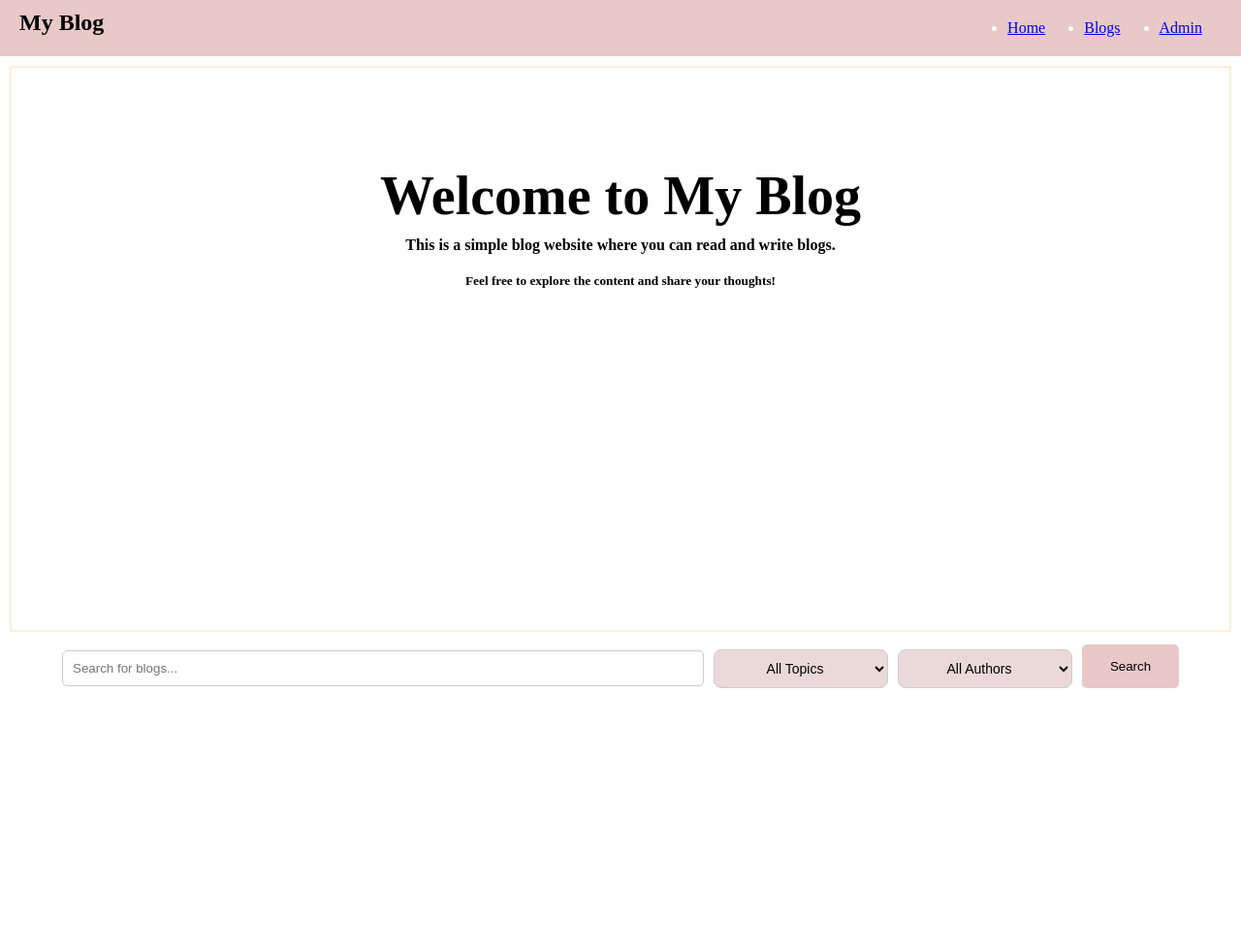
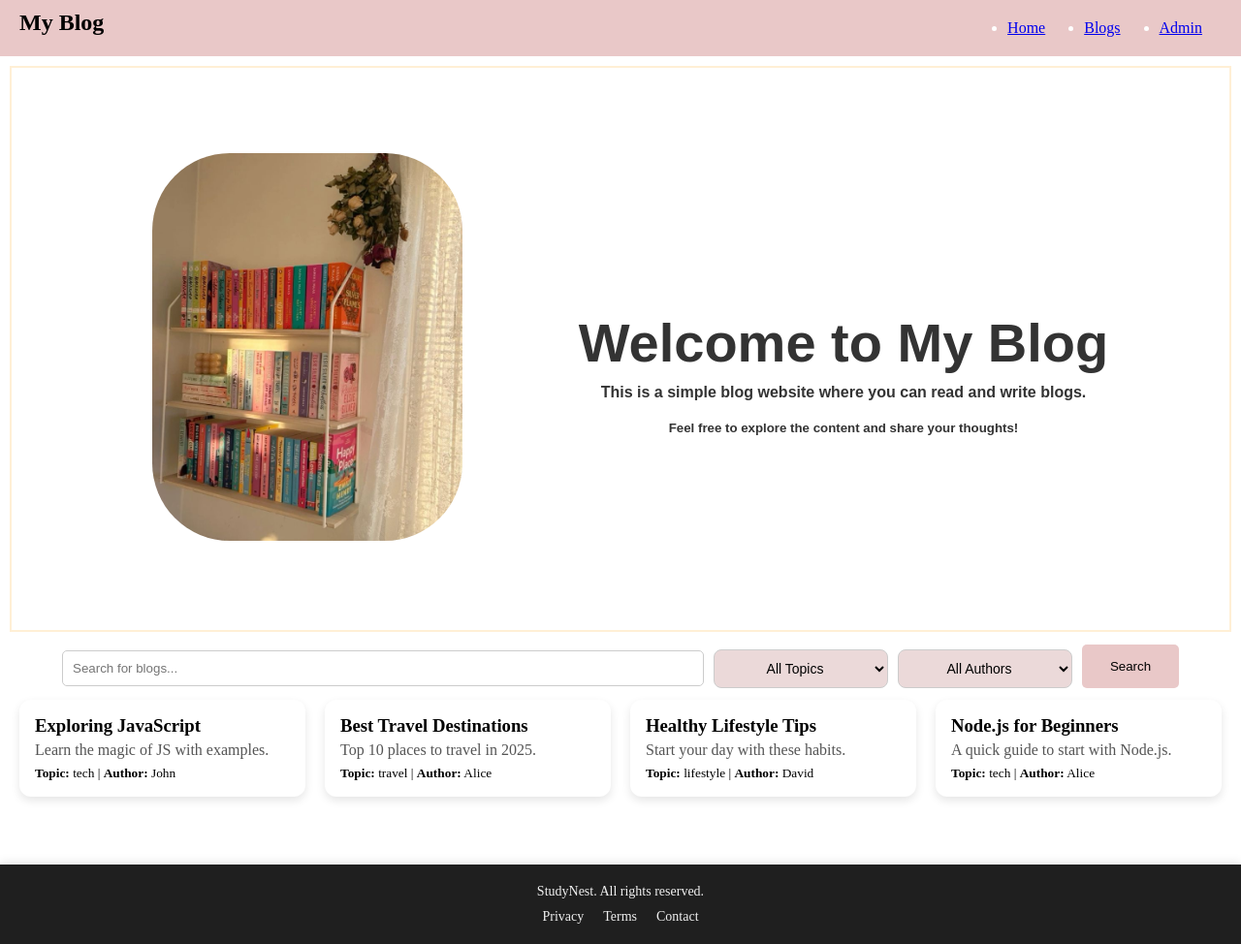
Before and after one commit to AbhavyaManchanda/JavaScriptDaily, a plain HTML site: page blogwebsite/index.html in a window 1280 px wide. Shown: the whole page at 97% size. Before the commit the page ends 800 px from the top, so only its background shows below. Drawn offline with Linux system fonts and the light colour scheme.

Commit message:
firstpagedone

```diff
--- a/blogwebsite/index.html
+++ b/blogwebsite/index.html
@@ -22,10 +22,17 @@
             </div>
 
         </nav>
+
         <div class="hero">
-            <h1>Welcome to My Blog</h1>
-            <h3>This is a simple blog website where you can read and write blogs.</h3>
-            <h5>Feel free to explore the content and share your thoughts!</h5>
+            <div class="mainimg">
+                <img src="jesuisromyx.jpg" alt="Blog Image">
+            </div>
+            <div class="hero-text">
+                <h1>Welcome to My Blog</h1>
+                <h3>This is a simple blog website where you can read and write blogs.</h3>
+                <h5>Feel free to explore the content and share your thoughts!</h5>
+            </div>
+
         </div>
 
 
@@ -46,12 +53,11 @@
         </select>
 
 
-        <select class="filter-date">
-            <option value="">All Authors</option>
-            <option value="latest">Latest</option>
-            <option value="week">This Week</option>
-            <option value="month">This Month</option>
-            <option value="year">This Year</option>
+        <select class="filter-author">
+        <option value="">All Authors</option>
+        <option value="John">John</option>
+        <option value="Alice">Alice</option>
+        <option value="David">David</option>
         </select>
 
         <button class="searchbtn">Search</button>
@@ -59,5 +65,19 @@
     </div>
 
     </hero>
+
+    <div class="blog-container"></div>
+    <footer class="footer">
+        <div class="footer-content">
+            <p> StudyNest. All rights reserved.</p>
+            <div class="footer-links">
+                <a href="#">Privacy</a>
+                <a href="#">Terms</a>
+                <a href="#">Contact</a>
+            </div>
+        </div>
+    </footer>
+
+    <script src="script.js"></script>
 </body>
 </html>
--- /dev/null
+++ b/blogwebsite/script.js
@@ -0,0 +1,80 @@
+const blogs = [
+  {
+    title: "Exploring JavaScript",
+    content: "Learn the magic of JS with examples.",
+    topic: "tech",
+    author: "John",
+  },
+  {
+    title: "Best Travel Destinations",
+    content: "Top 10 places to travel in 2025.",
+    topic: "travel",
+    author: "Alice",
+  },
+  {
+    title: "Healthy Lifestyle Tips",
+    content: "Start your day with these habits.",
+    topic: "lifestyle",
+    author: "David",
+  },
+  {
+    title: "Node.js for Beginners",
+    content: "A quick guide to start with Node.js.",
+    topic: "tech",
+    author: "Alice",
+  },
+];
+
+const blogContainer = document.querySelector(".blog-container");
+const searchInput = document.querySelector(".searchbar");
+const topicFilter = document.querySelector(".filter-topic");
+const authorFilter = document.querySelector(".filter-author");
+const searchBtn = document.querySelector(".searchbtn");
+
+function renderBlogs(filteredBlogs) {
+  blogContainer.innerHTML = ""; // clear before re-render
+
+  if (filteredBlogs.length === 0) {
+    blogContainer.innerHTML = "<p>No blogs found.</p>";
+    return;
+  }
+
+  filteredBlogs.forEach((blog) => {
+    const blogCard = document.createElement("div");
+    blogCard.className = "blog-card";
+    blogCard.innerHTML = `
+      <h3>${blog.title}</h3>
+      <p>${blog.content}</p>
+      <small><strong>Topic:</strong> ${blog.topic} | <strong>Author:</strong> ${blog.author}</small>
+    `;
+      blogContainer.appendChild(blogCard);
+
+  });
+}
+
+function applyFilters() {
+  const searchText = searchInput.value.toLowerCase();
+  const selectedTopic = topicFilter.value;
+  const selectedAuthor = authorFilter.value;
+
+  const filtered = blogs.filter((blog) => {
+    const matchTitle = blog.title.toLowerCase().includes(searchText);
+    const matchContent = blog.content.toLowerCase().includes(searchText);
+    const matchTopic = selectedTopic === "" || blog.topic === selectedTopic;
+    const matchAuthor = selectedAuthor === "" || blog.author === selectedAuthor;
+
+    return (matchTitle || matchContent) && matchTopic && matchAuthor;
+  });
+
+    renderBlogs(filtered);
+
+
+}
+
+searchBtn.addEventListener("click", applyFilters);
+searchInput.addEventListener("input", applyFilters);
+topicFilter.addEventListener("change", applyFilters);
+authorFilter.addEventListener("change", applyFilters);
+document.addEventListener("DOMContentLoaded", () => {
+  renderBlogs(blogs); // Initial render
+});
--- a/blogwebsite/style.css
+++ b/blogwebsite/style.css
@@ -38,6 +38,21 @@ nav ul li{
     border: 2px solid papayawhip;
     height:60vh;
     margin:10px;
+    display:flex;
+}
+.mainimg img{
+    width:25vw;
+    height: 50vh;
+    border-radius: 100px;
+    padding:20px;
+    margin-right:40px;
+}
+.hero-text {
+    color: #333;
+    font-family: Arial, sans-serif;
+    text-align: center;
+    max-width: 600px;
+    margin-left:60px;
 }
 .hero h1{
     margin:50px 0px 10px 0px;
@@ -83,7 +98,7 @@ hero{
 }
 
 .filter-topic,
-.filter-date {
+.filter-author {
     background-color: #ebd9d9;
     padding: 10px;
     margin-left:10px;
@@ -108,3 +123,77 @@ hero{
 .searchbtn:hover {
     background-color: #447acc;
 }
+
+.blog-container {
+    display: grid;
+    grid-template-columns: repeat(auto-fit, minmax(280px, 1fr));
+    gap: 20px;
+    padding: 20px;
+}
+
+.blog-card {
+    background-color: #fff;
+    border-radius: 12px;
+    padding: 16px;
+    box-shadow: 0 4px 10px rgba(0, 0, 0, 0.1);
+    transition: transform 0.3s ease;
+}
+
+.blog-card:hover {
+    transform: scale(1.03);
+}
+
+.blog-card h2 {
+    margin-bottom: 10px;
+    font-size: 20px;
+    color: #333;
+}
+
+.blog-card p {
+    margin: 5px 0;
+    color: #555;
+}
+
+.no-blogs-message {
+    grid-column: 1 / -1;
+    text-align: center;
+    font-weight: bold;
+    color: #888;
+}
+
+.footer {
+    background-color: #1f1f1f;
+    color: #f0f0f0;
+    padding: 20px 40px;
+    text-align: center;
+    font-size: 14px;
+    margin-top: 50px;
+    box-shadow: 0 -2px 10px rgba(0, 0, 0, 0.1);
+}
+
+.footer-content {
+    max-width: 1000px;
+    margin: auto;
+    display: flex;
+    flex-direction: column;
+    gap: 10px;
+    align-items: center;
+    justify-content: center;
+}
+
+.footer-links {
+    display: flex;
+    gap: 20px;
+    flex-wrap: wrap;
+    justify-content: center;
+}
+
+.footer-links a {
+    color: #f0f0f0;
+    text-decoration: none;
+    transition: color 0.3s;
+}
+
+.footer-links a:hover {
+    color: #00bfa6;
+}
```
Also changed, not shown: blogwebsite/jesuisromyx.jpg (added).
